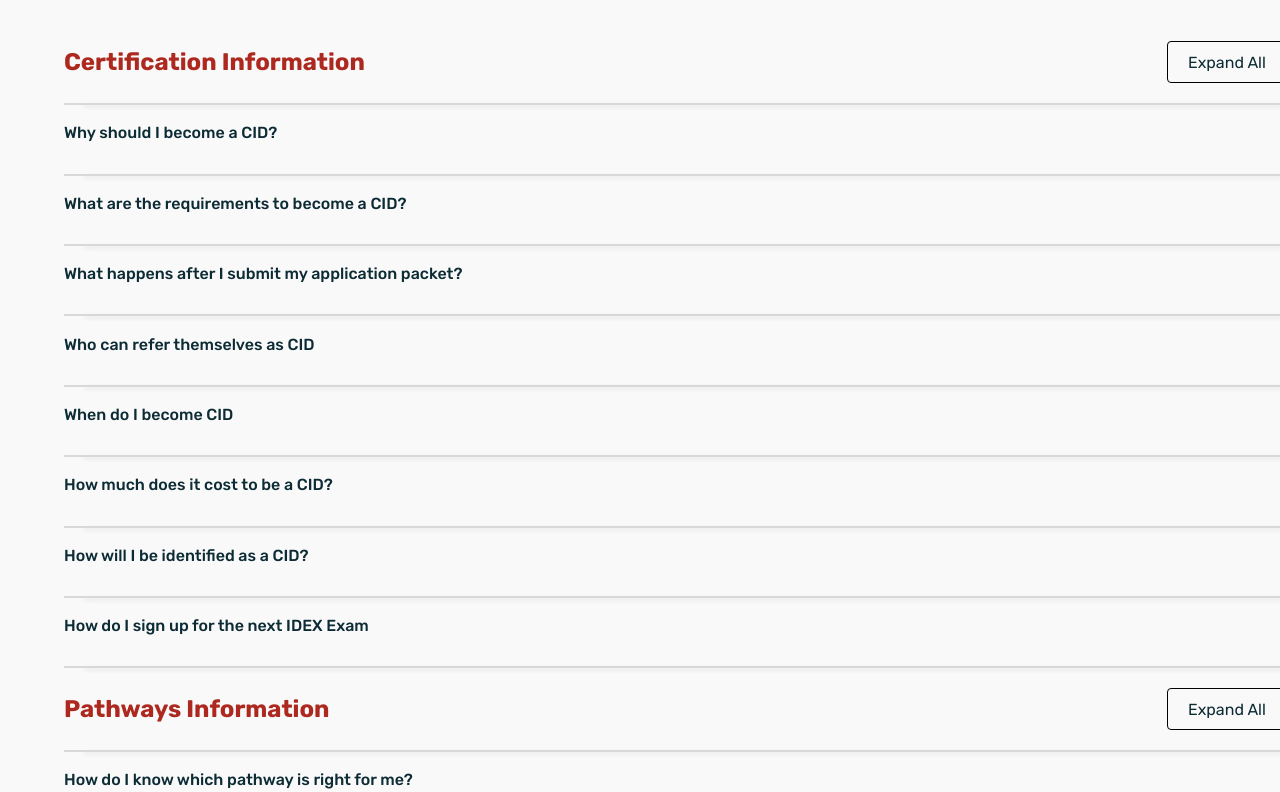
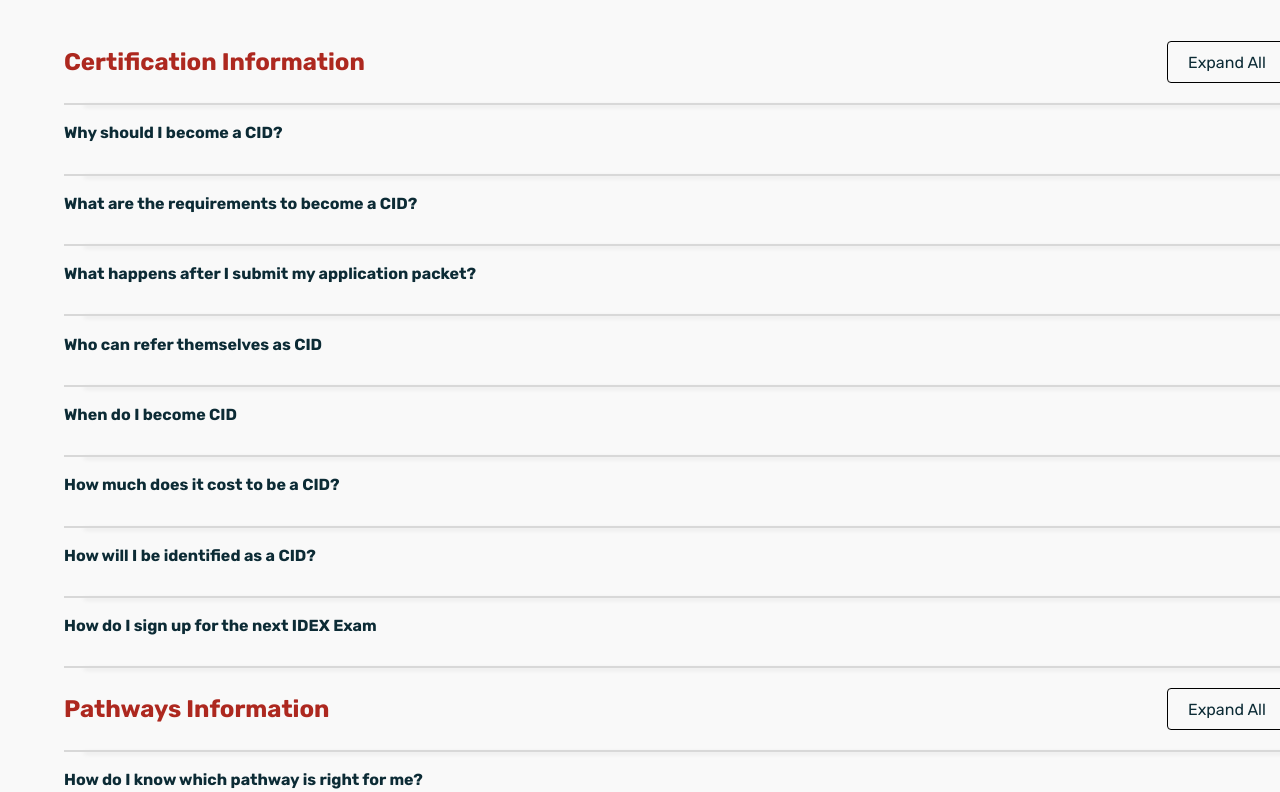
Before and after one commit to TritonSE/CCIDC-Application-Overhaul, a React (Vite) app in the folder frontend/: page / in a window 1280 px wide. Shown: the part 3368-4160 px from the top of the page. Built offline with nearby package versions, Linux system fonts and the light colour scheme.

Commit message:
Questions bold

```diff
--- a/frontend/src/components/Accordion.tsx
+++ b/frontend/src/components/Accordion.tsx
@@ -32,7 +32,7 @@ export const Accordion: FC<{
   return (
     <>
       <div className={styles.faqBar} onClick={toggleAccordion}>
-        <span style={{ fontWeight: 500 }}>{title}</span>
+        <span style={{ fontWeight: 600 }}>{title}</span>
         <button onClick={toggleAccordion} style={{ marginLeft: "auto" }} type="button">
           <img alt="" src={toggle || toggleAll ? unselectFAQ : selectFAQ} />
         </button>
```
